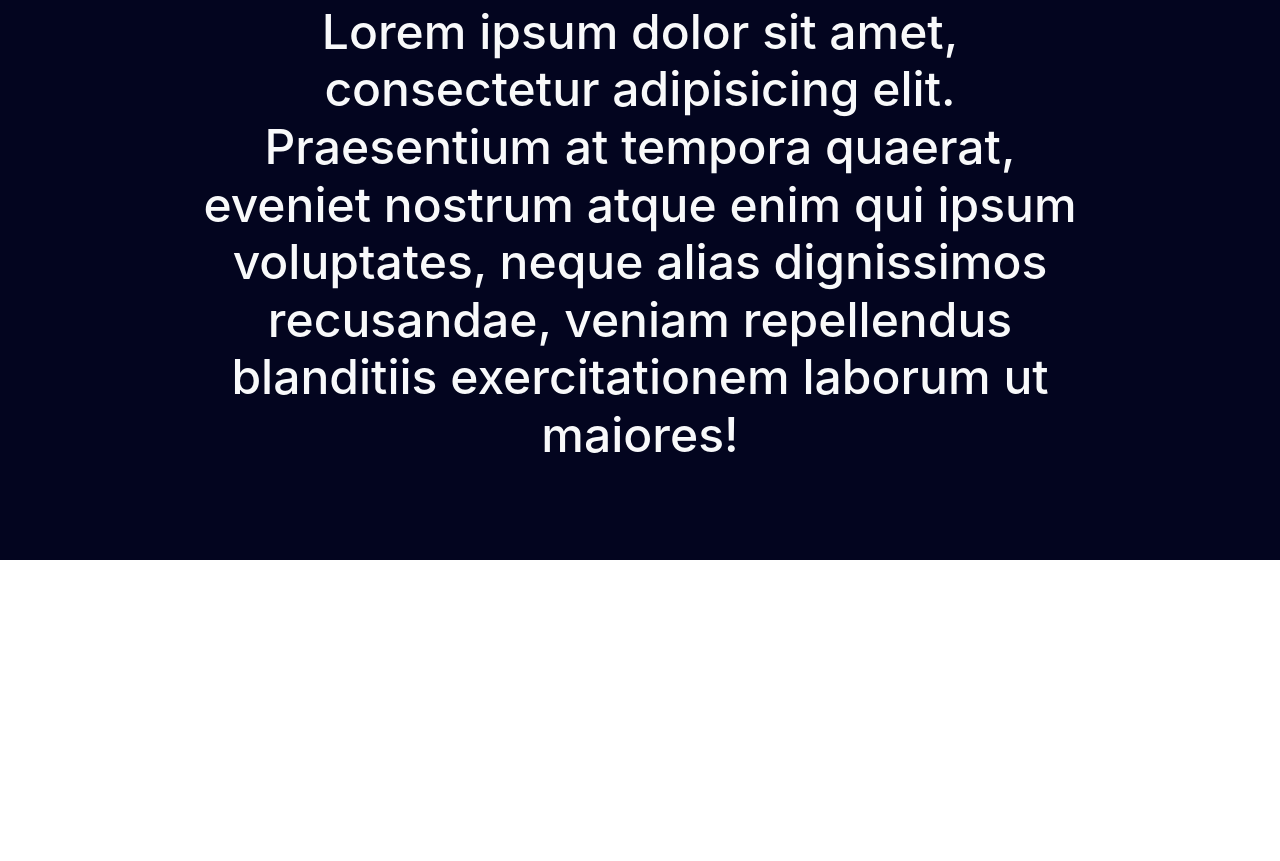
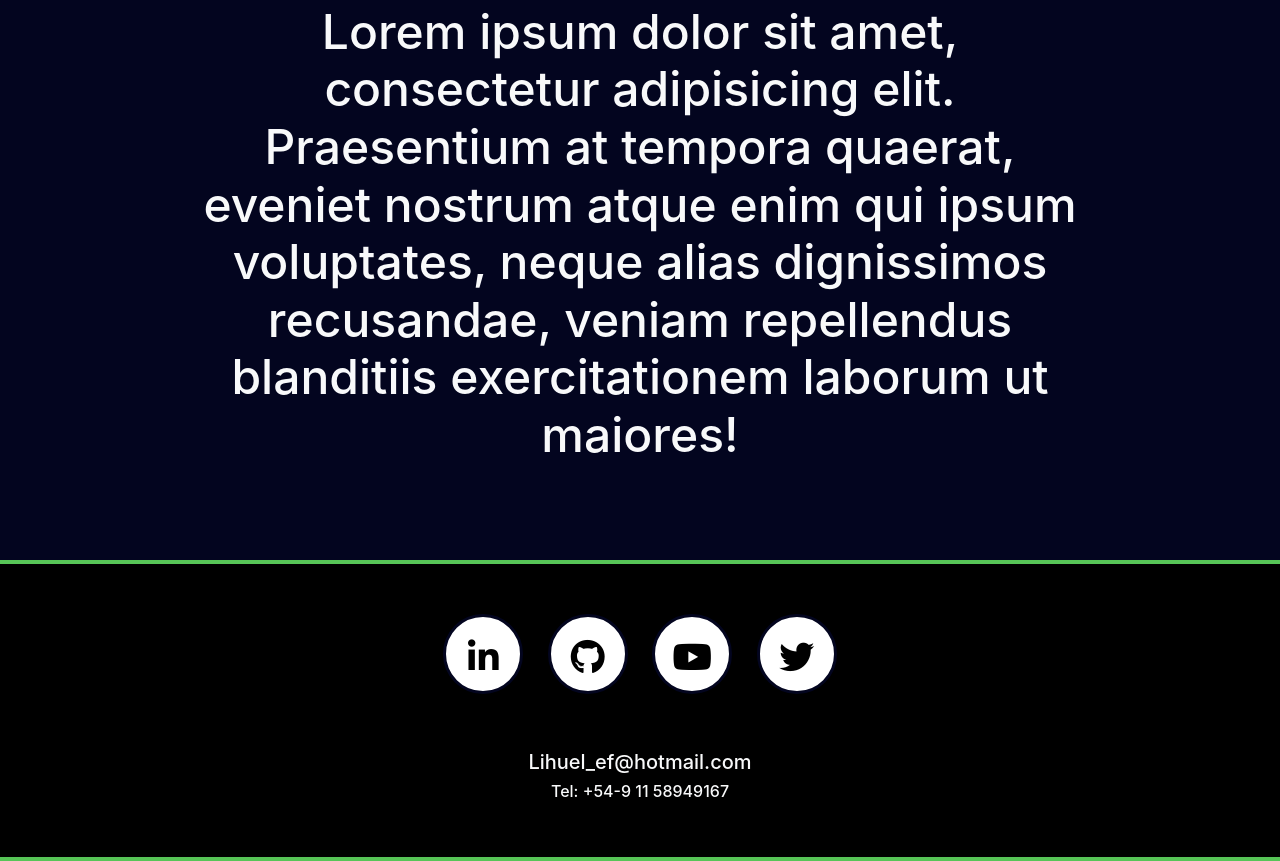
Before and after one commit to LihuelFernandez/portfolio, a plain HTML site: page index.html in a window 1280 px wide. Shown: the part 981-1842 px from the top of the page. Before the commit the page ends 1541 px from the top, so only its background shows below. Drawn offline with nearby package versions, Linux system fonts and the light colour scheme.

Commit message:
nav, footer, inicio listo

```diff
--- a/css/style.css
+++ b/css/style.css
@@ -17,7 +17,9 @@
     justify-content: flex-end;
     align-items: center;
     padding-left: 100px;
+
 }
+
 .fixed{
     position: fixed;
     width: 100%;
@@ -42,12 +44,10 @@
     color: white;
     text-decoration: none;
     font-weight: bold;
-
 }
 .menu_link:hover{
     text-decoration: none;
     color: rgb(87, 197, 87);
-
 }
 
 .menu_bar{
@@ -149,9 +149,86 @@
 
 
 
+/* FOOTER INICIO DE ESTILOS */
+
+#footer{
+    background-color: black;
+    border-top: solid 4px rgb(87, 197, 87);
+    border-bottom: solid 4px rgb(87, 197, 87);
+}
+
+/*div*/
+.footcontainer{
+    width: 100%;
+    height: auto;
+    margin: auto;
+
+}
+/*
+                /* ul */
+.footcontainer .list-foot {
+    margin: 0px;
+    padding: 50px;
+    text-align: center;
+
+}
+
+                            /* li */
+.footcontainer .list-foot .link-foot{
+    display: inline-block;
+    list-style: none;
+
+}
+
+                                     /* a */
+.footcontainer .list-foot .link-foot .afoot{
+    width: 80px;
+    height: 80px;
+    background: white;
+    text-align: center;
+    line-height: 80px;
+    font-size: 35px;
+    margin: 0 10px;
+    display: block;
+    border-radius: 50%;
+    position: relative;
+    overflow: hidden;
+    border: solid 3px rgb(3, 5, 31);
+}
+
+                                            /* i */
+.footcontainer .list-foot .link-foot .afoot .fab{
+    position: relative;
+    color: black;
+    transition: .5s;
+}
+
+.footcontainer .list-foot .link-foot .afoot:hover .fab{
+    transform: rotateY(360deg);
+}
+
+.footcontainer .list-foot .link-foot .afoot:before{
+    content: "";
+    position: absolute;
+    top: 100%;
+    left: 0;
+    width: 100%;
+    height: 100%;
+    background: rgb(87, 197, 87);
+    border-radius: 50%;
+    transition: .5s;
+}
+
+.footcontainer .list-foot .link-foot .afoot:hover:before{
+    top: 0;
+
+}
 
 
 
+
+
+/* FOOTER FIN DE ESTILOS */
 
 
 
--- a/index.html
+++ b/index.html
@@ -7,6 +7,9 @@
 
     <!-- CSS Especifics styles.-->
     <link rel="stylesheet" href="css/style.css">
+
+    <!-- FONT AWESOME ICONS-->
+    <script src="https://kit.fontawesome.com/4bd42e0ab7.js" crossorigin="anonymous"></script>
 
     <!-- Bootstrap CSS -->
     <link rel="stylesheet" href="https://stackpath.bootstrapcdn.com/bootstrap/4.4.1/css/bootstrap.min.css" integrity="sha384-Vkoo8x4CGsO3+Hhxv8T/Q5PaXtkKtu6ug5TOeNV6gBiFeWPGFN9MuhOf23Q9Ifjh" crossorigin="anonymous">
@@ -21,7 +24,7 @@
         <header>
             <nav id="main_nav" class="main_nav" >
                 <a class="navbar-brand mr-auto text-white mt-2 href="#">
-                    <h1 class="h4"> LF </h1>
+                    <h1 class="h4 d-flex">LF</h1>
                 </a>
 
                 <ul class="menu">
@@ -43,7 +46,7 @@
 
 <main>
 
-        <!-- INICIO #1 HOME -->
+    <!-- INICIO #1 HOME -->
 
         <section id="container" class="position-relative text-light">
             <div id="main-background"></div>
@@ -67,13 +70,13 @@
             </div>
         </section>
 
-        <!-- FIN #1 HOME -->
+    <!-- FIN #1 HOME -->
 
 
 
 
 
-        <!-- INICIO #2 HOME -->
+    <!-- INICIO #2 HOME -->
 
         <div class="align-self-center d-block">
             <img src="img/bluecode.jpeg" id="bluecode-img" class="">
@@ -86,40 +89,27 @@
             </div>
         </section>
 
+    <!-- FIN #2 HOME -->
 
 
 
-<!--
-        <section id="main2-background container-fluid h-100" class="h-100">
-            <div class="d-block h-100">
 
-                <div class="row h-100 d-flex">
+    <!-- INICIO FOOTER -->
 
-                    <div id="main2-text" class="text-light align-self-center text-center">
-                        <h1 class="display-1 h4 mb-4 ">HOLA</h1>
-                        <h2>PROGRAMADOR FULLSTACK</h2>
-                        <p class="lead my-5 mb-5">Emprendedor, Creativo, y Dinamico.</p>
-                    </div>
+        <footer id="footer">
+            <div class="footcontainer container">
+            <ul class="list-foot">
+                <li class="link-foot"><a target="_blank" href="https://www.linkedin.com/in/lihuel-fernandez-a013a8152/" class="afoot"><i class="fab fa-linkedin-in"></i></a></li>
+                <li class="link-foot"><a target="_blank" href="https://github.com/LihuelFernandez" class="afoot"><i class="fab fa-github"></i></a></li>
+                <li class="link-foot"><a target="_blank" href="https://www.youtube.com/channel/UCbIK7Flj0wcpKpQH_UbBCHA" class="afoot"><i class="fab fa-youtube"></i></a></li>
+                <li class="link-foot"><a target="_blank" href="https://twitter.com/FernandezLihueI" class="afoot"><i class="fab fa-twitter"></i></a></li>
+            </ul>
+            <h5 class="text-light text-center">Lihuel_ef@hotmail.com</h5>
+            <h6 class="text-light pb-5 text-center">Tel: +54-9 11 58949167</h6>
+            </div>
+        </footer>
 
-                </div>
-            </div>
-        </section>
--->
-
-<!--
-
-        <section class="d-flex p-2 bd-highlight flex-column text-center">
-            <img src="img/code2.jpeg" alt="">
-            <h6 class="h1 text-white my-5">Hola!</h6>
-            <p class="text-center h1 text-white my-4 pb-5 ">
-                Lorem ipsum dolor sit amet, consectetur adipisicing elit. Fugiat dicta rerum eveniet aliquid, odit eum laudantium esse eos error? Vero illum a perspiciatis harum velit atque blanditiis optio quibusdam doloribus?
-            </p>
-            <img src="img/code2.jpeg" alt="">
-        </section>
--->
-
-
-        <!-- FIN #2 HOME -->
+    <!-- FIN FOOTER -->
 
 
 </main>
```
Also changed, not shown: 1 other file.
